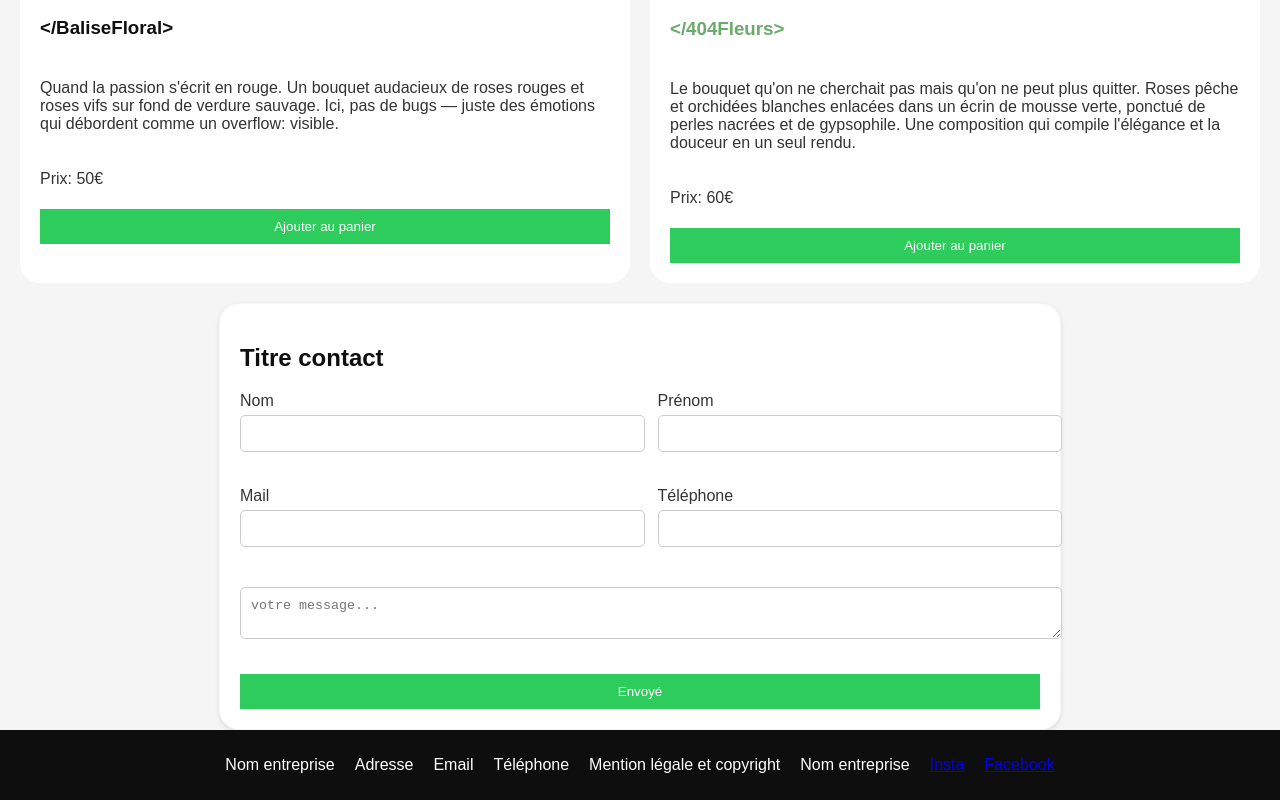
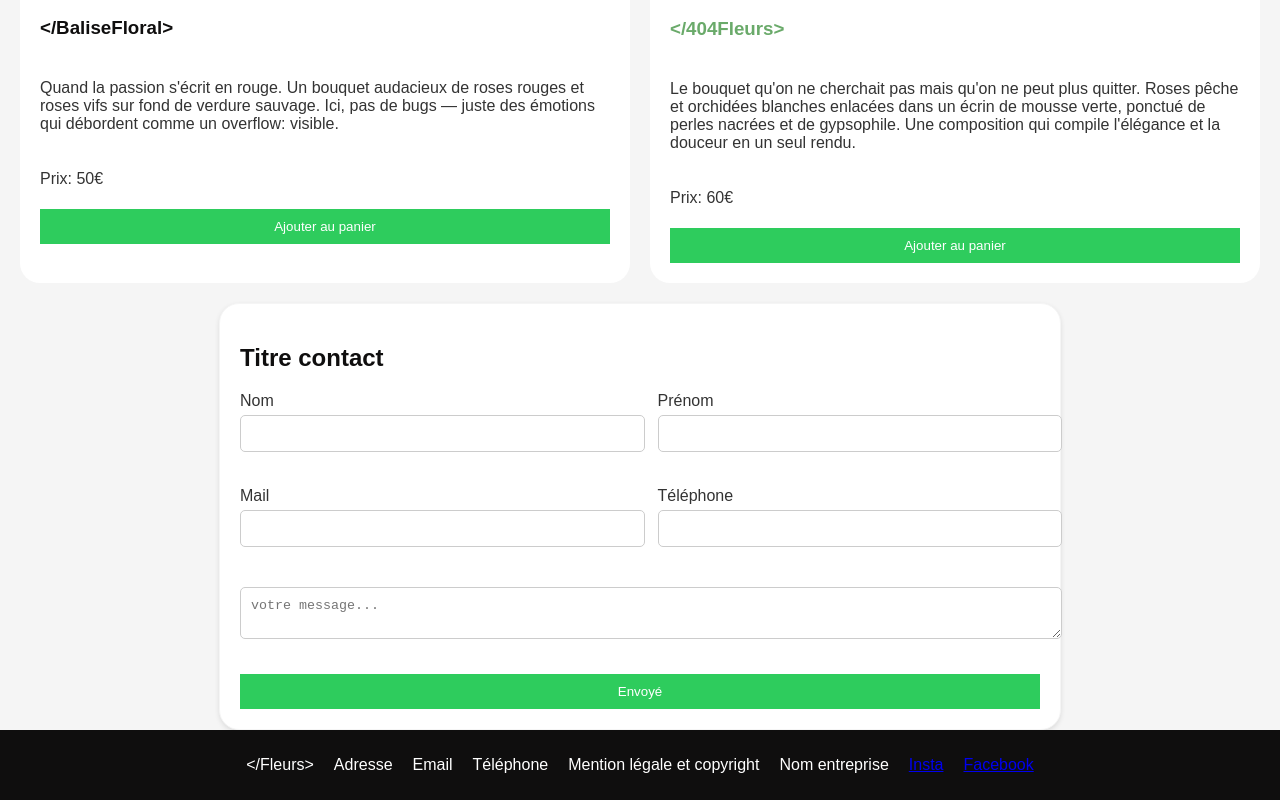
Before and after one commit to 0New2/Projet-Prepa, a plain HTML site: page index.html in a window 1280 px wide. Shown: the part 2346-3146 px from the top of the page. Drawn offline with Linux system fonts and the light colour scheme.

Commit message:
Update index.html

```diff
--- a/index.html
+++ b/index.html
@@ -125,7 +125,7 @@
 
     <footer>
         <ul>
-            <li>Nom entreprise</li>
+            <li>&lt;/Fleurs&gt;</li>
             <li>Adresse</li>
             <li>Email</li>
             <li>Téléphone</li>
```
